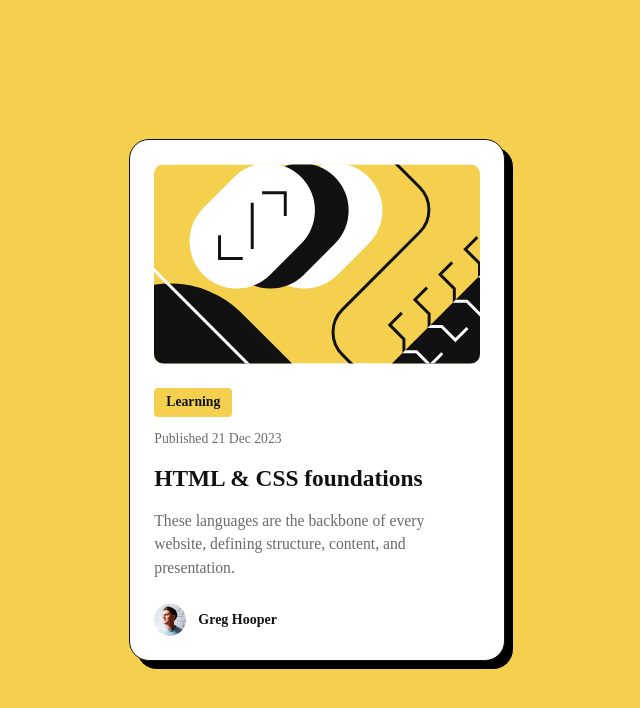
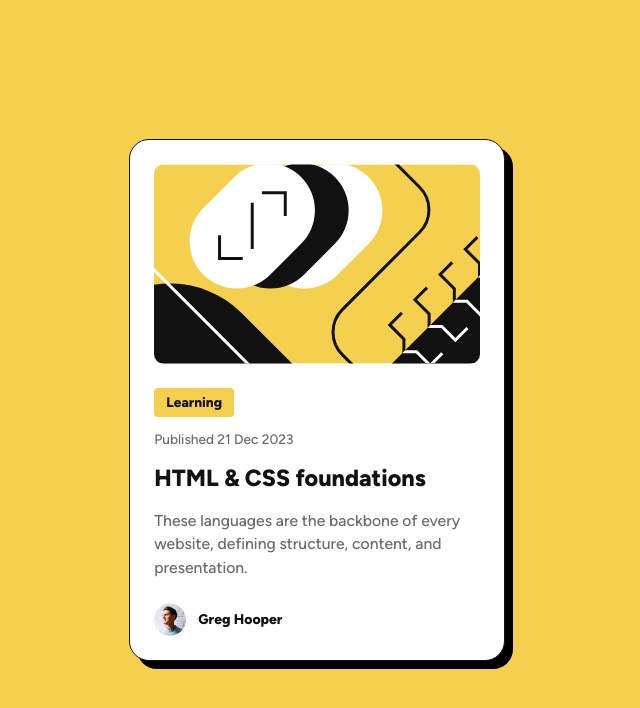
Before and after one commit to aleksey-kerkin/blog-preview-card, a website: page index.html in a window 1280 px wide. Shown: the whole page, without its empty margins (323-963 px from the left). Drawn offline with Linux system fonts and the light colour scheme; the site is published under a folder, as on GitHub Pages, so addresses that start at the root find nothing.

Commit message:
Fix fonts problem

```diff
--- a/assets/styles/main.css
+++ b/assets/styles/main.css
@@ -1,17 +1,17 @@
 @font-face {
-  font-family: "Figtree";
+  font-family: 'Figtree';
   font-style: normal;
   font-weight: 800;
   font-stretch: 100%;
-  src: url(/assets/fonts/figtree/figtree-extrabold.woff2) format("woff2");
+  src: url(../fonts/figtree/figtree-extrabold.woff2) format('woff2');
   font-display: swap;
 }
 @font-face {
-  font-family: "Figtree";
+  font-family: 'Figtree';
   font-style: normal;
   font-weight: 500;
   font-stretch: 100%;
-  src: url(/assets/fonts/figtree/figtree-medium.woff2) format("woff2");
+  src: url(../fonts/figtree/figtree-medium.woff2) format('woff2');
   font-display: swap;
 }
 :root {
@@ -23,7 +23,7 @@
   --space-150: calc(var(--space-300) / 2);
   --space-100: calc(var(--space-300) / 3);
   --space-50: calc(var(--space-300) / 6);
-  --font-family: "Figtree";
+  --font-family: 'Figtree';
   --box-shadow: var(--space-100) var(--space-100) 0 0 hsl(0, 0%, 0%);
 }
 
@@ -75,10 +75,12 @@ h2 {
   box-shadow: var(--box-shadow);
   overflow: hidden;
 }
-.card:hover, .card:focus-visible {
+.card:hover,
+.card:focus-visible {
   cursor: pointer;
 }
-.card:hover .card__title, .card:focus-visible .card__title {
+.card:hover .card__title,
+.card:focus-visible .card__title {
   color: var(--color-yellow);
 }
 .card__header {
```
